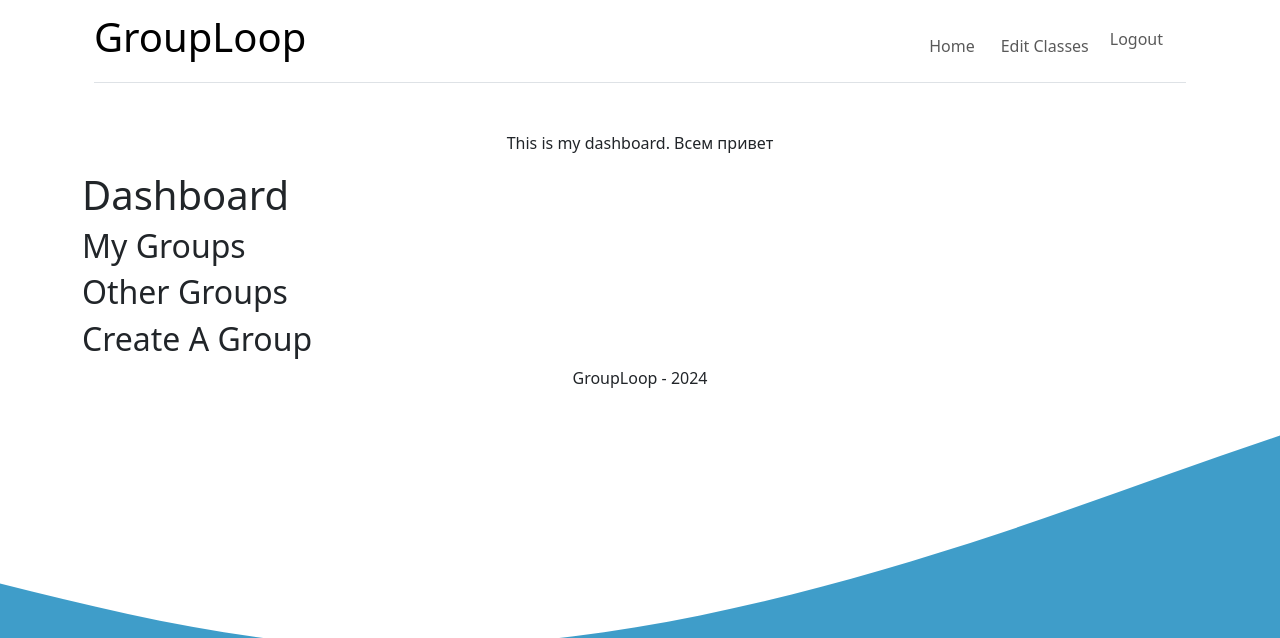
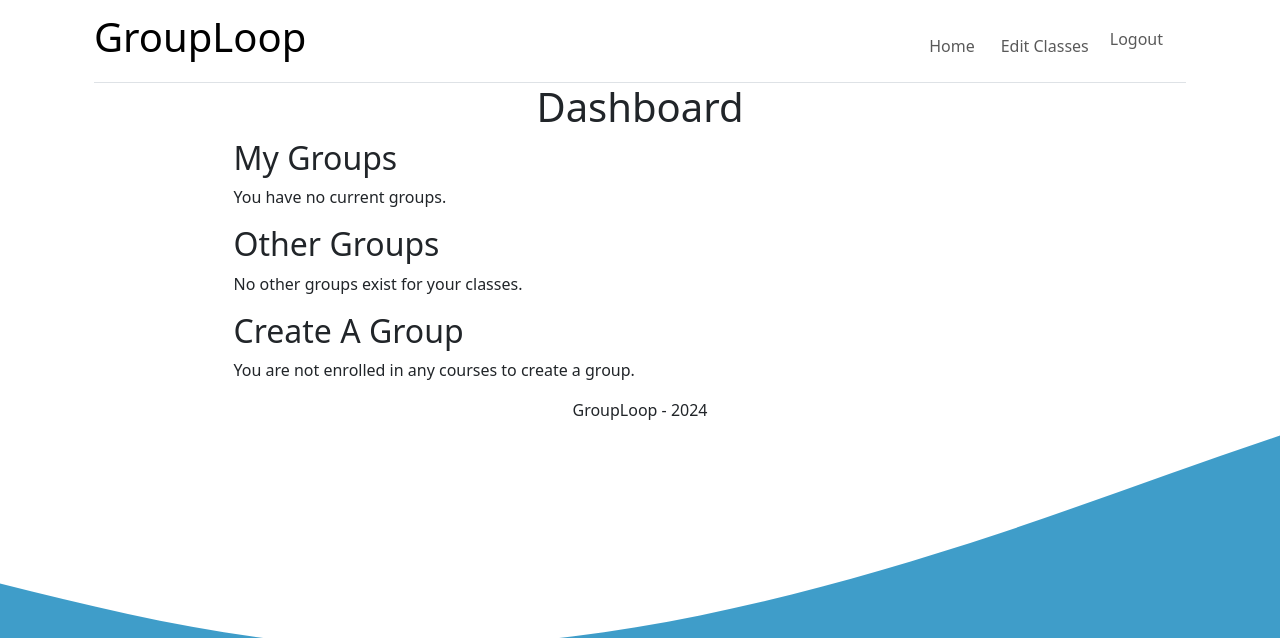
Before and after one commit to rb23148-gsu/hci-final-project, a Flask app: page /dashboard in a window 1280 px wide. Shown: the top 638 px of the page. Run offline with Flask 3, Linux system fonts and the light colour scheme; the visitor is signed in with stand-in values (Sample User, id 1); data that the repository does not hold is empty; some libraries are stand-ins or nearby versions.

Commit message:
Dashboard page created
Also gets user's groups, available groups in user enrollments, and allows creation of groups from user's enrollments. Correctly passes the section id to the create-group page.

Added stub route for join-request (which will probably send an email or a notification).

Cleaned up some formatting. Minor styling.

closes #4

```diff
--- a/app.py
+++ b/app.py
@@ -212,7 +212,10 @@ def edit_classes():
         cursor = connection.cursor()
 
         # Check the db for the user's existing course/section combos so we can populate the edit-classes form.
-        cursor.execute("""SELECT c.subject_code, c.course_number, c.subject_name, s.section_code, e.enrollment_id FROM Sections s JOIN Courses c ON s.course_id = c.course_id   JOIN Enrollments e ON s.section_id = e.section_id     WHERE e.user_id = %s""", (user_id,))
+        cursor.execute("""SELECT c.subject_code, c.course_number, c.subject_name, s.section_code, e.enrollment_id FROM Sections s
+                       JOIN Courses c ON s.course_id = c.course_id
+                       JOIN Enrollments e ON s.section_id = e.section_id
+                       WHERE e.user_id = %s""", (user_id,))
         existing_classes = cursor.fetchall()
 
         # If classes exist, start with a blank slate then populate them with db info.
@@ -389,7 +392,7 @@ def create_group(section_id):
             cursor.execute("SELECT COUNT(*) FROM User_Groups WHERE invite_code = %s", (invite_code,))
 
         if request.method == 'POST' and form.validate_on_submit():
-            user = session['user']
+            # user = session['user']
             group_name = form.group_name.data
             group_description = form.group_description.data
 
@@ -403,7 +406,8 @@ def create_group(section_id):
                 "Sunday": (form.sunday.selected.data, form.sunday.start_time.data, form.sunday.end_time.data),
             }
 
-            cursor.execute("Insert into User_Groups (group_name, group_description, section_id, availability, preferred_meeting_link, invite_code, creator_id) values (%s, %s, %s, %s, %s, %s, %s)", (group_name, group_description, section_id, str(user_availability), "Not Set", invite_code, user))
+            cursor.execute("""INSERT INTO User_Groups (group_name, group_description, section_id, availability, preferred_meeting_link, invite_code, creator_id)
+                           VALUES (%s, %s, %s, %s, %s, %s, %s)""", (group_name, group_description, section_id, str(user_availability), "Not Set", invite_code, user))
             connection.commit()
             print("Group successfully created!")
             flash("Group successfully created!")
@@ -427,14 +431,54 @@ def invite(invite_code):
     if 'user' not in session:
         return redirect(url_for('login'))
 
-    return render_template('dashbopard.html')
+    return render_template('dashboard.html')
 
 @app.route('/dashboard')
 def dashboard():
     if 'user' not in session:
         return redirect(url_for('login'))
 
-    return render_template('dashboard.html')
+    user_id = session['user']
+
+    connection = connect_to_database()
+    cursor = connection.cursor(pymysql.cursors.DictCursor)
+
+    # Get user's joined groups
+    cursor.execute("""
+        SELECT g.group_name, s.section_code, c.subject_name, g.group_id
+        FROM Group_Membership gm
+        JOIN User_Groups g ON gm.group_id = g.group_id
+        JOIN Sections s ON g.section_id = s.section_id
+        JOIN Courses c ON s.course_id = c.course_id
+        WHERE gm.user_id = %s
+    """, (user_id,))
+    user_groups = cursor.fetchall()
+
+    # Get user's available groups based on enrollments.
+    cursor.execute("""
+        SELECT g.group_name, g.group_id, c.subject_name, s.section_code, e.section_id
+        FROM Enrollments e
+        JOIN Sections s ON e.section_id = s.section_id
+        JOIN Courses c ON s.course_id = c.course_id
+        LEFT JOIN User_Groups g ON g.section_id = s.section_id
+        WHERE e.user_id = %s AND g.group_id IS NOT NULL
+        AND g.group_id NOT IN (
+            SELECT gm.group_id
+            FROM Group_Membership gm
+            WHERE gm.user_id = %s)""", (user_id, user_id))
+    available_groups = cursor.fetchall()
+
+    # Get the user's enrollments so they can create a group.
+    cursor.execute("""
+        SELECT c.subject_name, s.section_code, e.section_id
+        FROM Enrollments e
+        JOIN Sections s ON e.section_id = s.section_id
+        JOIN Courses c ON s.course_id = c.course_id
+        WHERE e.user_id = %s
+    """, (user_id,))
+    user_enrollments = cursor.fetchall()
+
+    return render_template('dashboard.html', user_groups=user_groups, user_enrollments=user_enrollments, available_groups=available_groups)
 
 @app.route('/logout', methods=['POST'])
 def logout():
@@ -443,5 +487,9 @@ def logout():
         flash('You have been logged out!')
         return redirect(url_for('login'))
 
+@app.route('/join-request', methods=['POST'])
+def join_request():
+    return render_template('dashboard.html')
+
 if __name__ == '__main__':
     app.run(debug=True)
--- a/static/style.css
+++ b/static/style.css
@@ -33,6 +33,10 @@ body{
     text-transform: uppercase;
 }
 
+#my-groups-info > p {
+    margin-bottom: 0;
+}
+
 /* START MEDIA BREAKPOINTS */
 @media only screen and (min-width: 360px) {
 
@@ -56,7 +60,9 @@ body{
 }
 
 @media only screen and (min-width: 768px) {
-
+    #create-group-container {
+        width: 75%;
+    }
 }
 
 @media only screen and (min-width: 992px) {
@@ -75,11 +81,15 @@ body{
     .col-lg-6 {
         max-width: 48%;
     }
+
+
 }
 
 /* Background-size: cover; makes it so that the image stretches to fill the entire container. */
 @media only screen and (min-width: 1400px) {
-
+    #create-group-container {
+        width: 60%;
+    }
 }
 
 @media only screen and (min-width: 1600px) {
--- a/templates/dashboard.html
+++ b/templates/dashboard.html
@@ -3,21 +3,103 @@
 {% block title %}Dashboard{% endblock %}
 
 {% block content %}
-    <p class="mt-5 text-center">This is my dashboard. Всем привет</p>
-    <h1>Dashboard</h1>
+    <div class="container w-75 mx-auto">
+        <h1 class="text-center">Dashboard</h1>
         <div class="row">
             <div class="col">
                 <h2>My Groups</h2>
+                {% if user_groups %}
+                    <ul>
+                        {% for group in user_groups %}
+                            <li id="my-groups-info">
+                                <a href="#" class="d-block"><h3>{{ group.group_name }}</h3></a>
+                                {{ group.subject_name }} - Section {{ group.section_code }}
+                                <p>Last Activity: 05/28/1453</p>
+                                <p>Next meeting on 05/29/1453</p>
+                                <a href="#">Zoom Link</a>
+
+                            </li>
+                        {% endfor %}
+                    </ul>
+                {% else %}
+                    <p>You have no current groups.</p>
+                {% endif %}
             </div>
         </div>
+
         <div class="row">
             <div class="col">
                 <h2>Other Groups</h2>
+                <!-- If other groups exist for the user's enrolled classes... -->
+                {% if available_groups %}
+                    <ul>
+                        <!-- Iterate over the classes that have groups that the user is enrolled in. -->
+                        {% for group in available_groups %}
+                            <li>
+                                <!-- Define the form to iterate over the user's enrolled classes and the existing groups that are in those classes. -->
+                                <form action="/join-request" method="POST">
+                                    <h4>{{ group.subject_name }} - Section {{ group.section_code }}</h4>
+                                    <input type="radio" id="group-{{ group.group_id }}" name="group" value="{{ group.group_id }}">
+                                    <label for="group-{{ group.group_id }}">{{ group.group_name }}</label><br>
+                                </form>
+                            </li>
+                        {% endfor %}
+                        <input class="btn btn-primary btn-success mt-3" type="submit" value="Request to Join Group">
+                    </ul>
+                {% else %}
+                    <p>No other groups exist for your classes.</p>
+                {% endif %}
             </div>
         </div>
+
         <div class="row">
             <div class="col">
                 <h2>Create A Group</h2>
+                <!-- Select a class/section combo to create a group. -->
+                {% if user_enrollments %}
+                    <ul>
+                        <form class="ml-5" id="create-group-form" method="POST">
+                            <input type="hidden" name="csrf_token" value="{{ csrf_token() }}"/>
+                            <label for="section">Select Class/Section to Create Group:</label>
+                            <div>
+                                {% for enrollment in user_enrollments %}
+                                    <input type="radio" id="section-{{ enrollment.section_id }}" name="section" value="{{ enrollment.section_id }}"
+                                    {% if loop.first %} checked {% endif %}>
+                                    <label class="d-inline" for="section-{{ enrollment.section_id }}">{{ enrollment.subject_name }} - Section {{ enrollment.section_code }}</label><br>
+                                {% endfor %}
+                            </div>
+                            <div class="form-group">
+                                <input class="btn btn-primary btn-success mt-3" type="submit" value="Create Group" class="btn btn-primary">
+                            </div>
+                        </form>
+                    </ul>
+
+                {% else %}
+                    <p>You are not enrolled in any courses to create a group.</p>
+                {% endif %}
             </div>
         </div>
+    </div>
+
+
+    <script>
+        document.addEventListener('DOMContentLoaded', function () {
+            // Get the form and radio buttons
+            const form = document.querySelector('#create-group-form');
+            const radioButtons = document.querySelectorAll('input[name="section"]');
+
+            // Set initial form action based on the pre-selected section (not doing this causes issues)
+            const selectedSectionId = document.querySelector('input[name="section"]:checked').value;
+            form.action = "/create-group/" + selectedSectionId;
+
+            // Update form action section id when a radio button is selected
+            radioButtons.forEach(button => {
+                button.addEventListener('change', function () {
+                    form.action = "/create-group/" + this.value;
+                });
+            });
+        });
+    </script>
+
+
 {% endblock %}
```
Also changed, not shown: templates/create-group.html (+8 -8 lines). Lines whose indentation alone changed are shown as unchanged.
